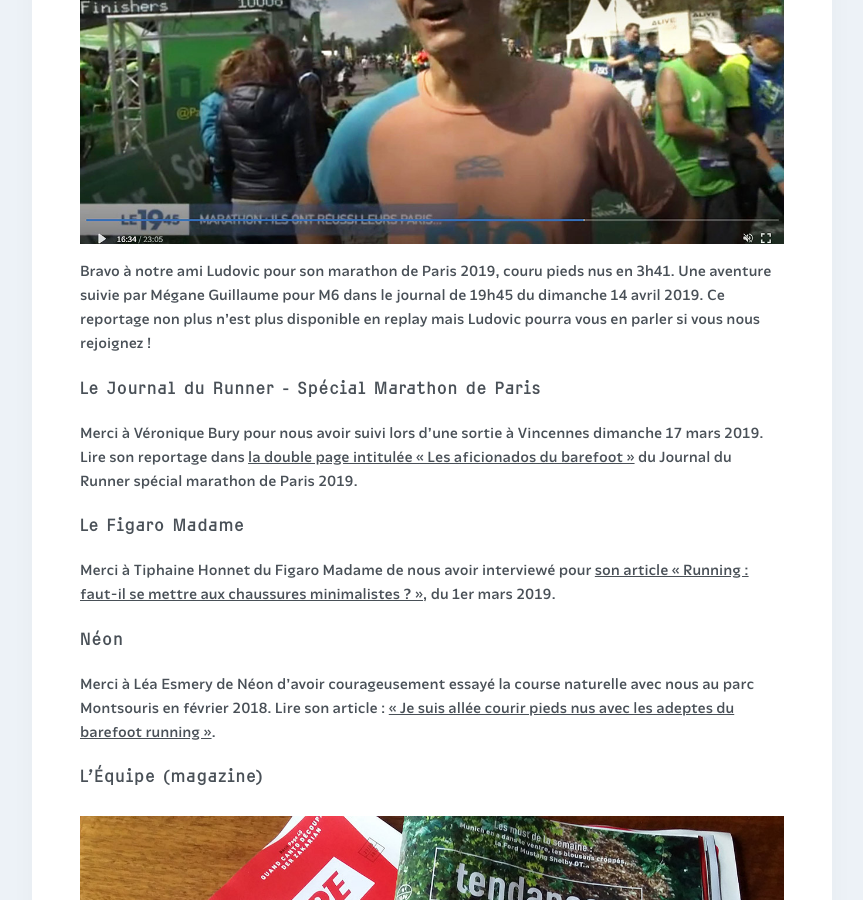
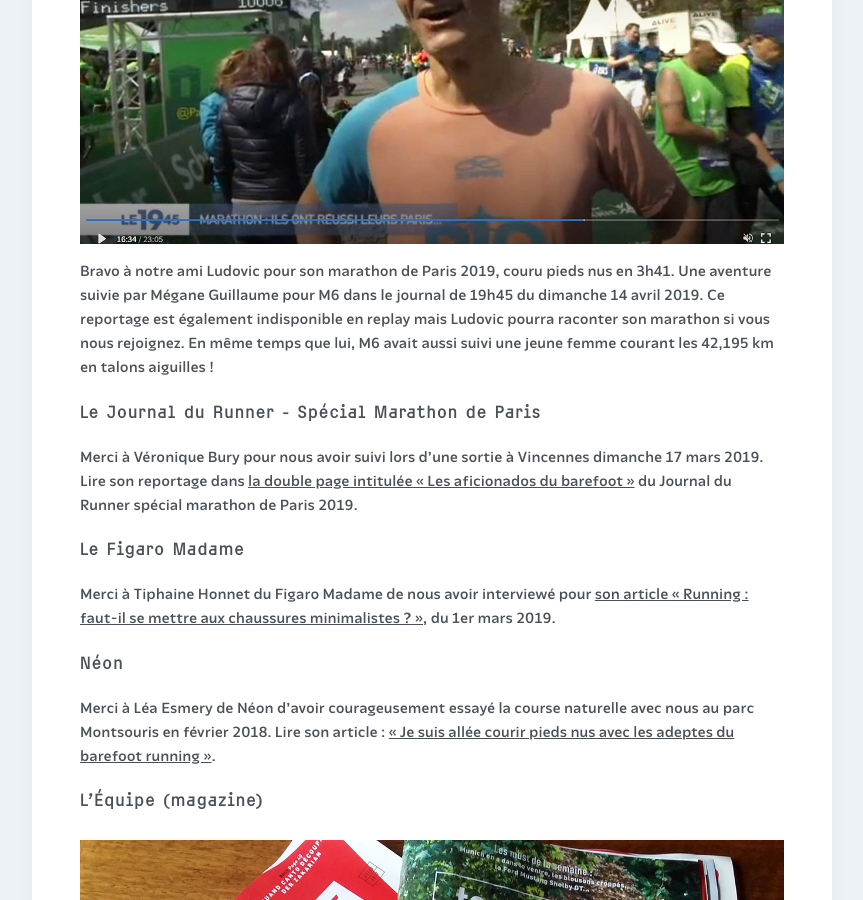
Before and after one commit to courirpaleo/courirpaleo.github.io, a Jekyll site: the page built from _pages-secondary/presse.md, in a window 1280 px wide and 900 px high, scrolled down 1137 px. Shown: the whole window, without its empty margins (208-1071 px from the left). Built offline with Jekyll 4.4.1, drawn with Linux system fonts in a browser that asks for light colours; some web fonts are replaced.

Commit message:
Update presse.md

```diff
--- a/_pages-secondary/presse.md
+++ b/_pages-secondary/presse.md
@@ -16,7 +16,7 @@
 
 ### M6 : un marathonien aux pieds nus
 ![Courir Paleo](/assets/images/CourirPaleo_M6_marathon_Ludovic_1200px.jpg)
-Bravo à notre ami Ludovic pour son marathon de Paris 2019, couru pieds nus en 3h41. Une aventure suivie par Mégane Guillaume pour M6 dans le journal de 19h45 du dimanche 14 avril 2019. Ce reportage non plus n'est plus disponible en replay mais Ludovic pourra vous en parler si vous nous rejoignez&nbsp;!
+Bravo à notre ami Ludovic pour son marathon de Paris 2019, couru pieds nus en 3h41. Une aventure suivie par Mégane Guillaume pour M6 dans le journal de 19h45 du dimanche 14 avril 2019. Ce reportage est également indisponible en replay mais Ludovic pourra raconter son marathon si vous nous rejoignez. En même temps que lui, M6 avait aussi suivi une jeune femme courant les 42,195 km en talons aiguilles&nbsp;!
 
 
 ### Le Journal du Runner - Spécial Marathon de Paris
```
